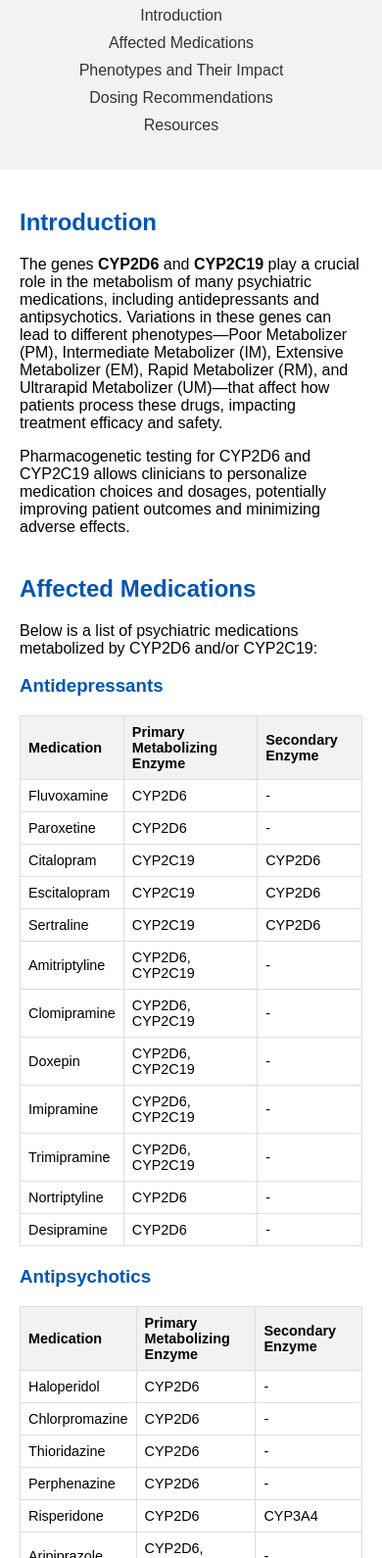
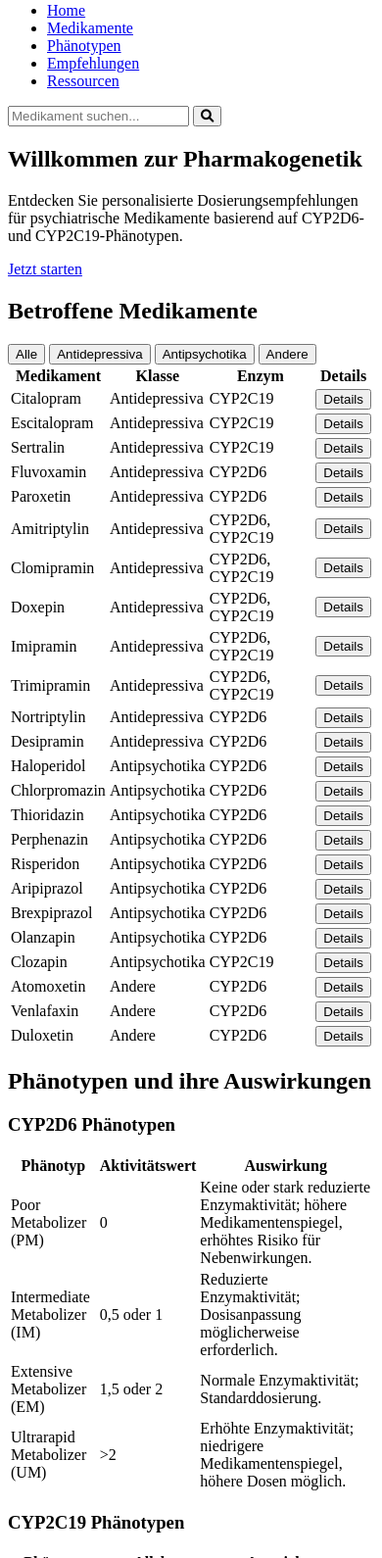
Before and after one commit to vincentck24/Pharmacogenetics-Psychiatry, a plain HTML site: page index.html in a window 390 px wide. Shown: the part 167-1757 px from the top of the page at 98% size. Drawn offline with Linux system fonts and the light colour scheme.

Commit message:
Update index.html

```diff
--- a/index.html
+++ b/index.html
@@ -1,271 +1,325 @@
 <!DOCTYPE html>
-<html lang="en">
+<html lang="de">
 <head>
     <meta charset="UTF-8">
     <meta name="viewport" content="width=device-width, initial-scale=1.0">
-    <title>Pharmacogenetics in Psychiatry: CYP2D6 and CYP2C19</title>
+    <title>Pharmakogenetik in der Psychiatrie</title>
+    <link rel="stylesheet" href="https://cdnjs.cloudflare.com/ajax/libs/font-awesome/6.0.0/css/all.min.css">
+    <link href="https://fonts.googleapis.com/css2?family=Roboto:wght@300;400;700&display=swap" rel="stylesheet">
     <style>
-        body {
-            font-family: Arial, sans-serif;
-            margin: 0;
-            padding: 0;
-        }
-        header {
-            background-color: #f2f2f2;
-            padding: 20px;
-            text-align: center;
-        }
-        nav ul {
-            list-style: none;
-            padding: 0;
-        }
-        nav ul li {
-            display: inline;
-            margin-right: 20px;
-        }
-        nav ul li a {
-            text-decoration: none;
-            color: #333;
-        }
-        main {
-            padding: 20px;
-        }
-        section {
-            margin-bottom: 40px;
-        }
-        h2, h3 {
-            color: #0056b3;
-        }
-        table {
-            width: 100%;
-            border-collapse: collapse;
-            margin-bottom: 20px;
-        }
-        th, td {
-            border: 1px solid #ddd;
-            padding: 8px;
-            text-align: left;
-        }
-        th {
-            background-color: #f2f2f2;
-        }
-        footer {
-            background-color: #f2f2f2;
-            padding: 10px;
-            text-align: center;
-            font-size: 0.8em;
-        }
-        @media (max-width: 768px) {
-            nav ul li {
-                display: block;
-                margin-bottom: 10px;
-            }
-            table {
-                font-size: 0.9em;
-            }
-        }
+        /* Siehe CSS unten */
     </style>
 </head>
 <body>
     <header>
-        <h1>Pharmacogenetics in Psychiatry: CYP2D6 and CYP2C19</h1>
-        <nav>
-            <ul>
-                <li><a href="#introduction">Introduction</a></li>
-                <li><a href="#medications">Affected Medications</a></li>
-                <li><a href="#phenotypes">Phenotypes and Their Impact</a></li>
-                <li><a href="#recommendations">Dosing Recommendations</a></li>
-                <li><a href="#resources">Resources</a></li>
-            </ul>
-        </nav>
+        <div class="header-container">
+            <h1>Pharmakogenetik in der Psychiatrie</h1>
+            <p class="subtitle">Personalisierte Dosierungsempfehlungen für Psychopharmaka</p>
+            <nav class="sticky-nav">
+                <ul>
+                    <li><a href="#home">Home</a></li>
+                    <li><a href="#medikamente">Medikamente</a></li>
+                    <li><a href="#phaenotypen">Phänotypen</a></li>
+                    <li><a href="#empfehlungen">Empfehlungen</a></li>
+                    <li><a href="#ressourcen">Ressourcen</a></li>
+                </ul>
+                <div class="search-bar">
+                    <input type="text" id="searchInput" placeholder="Medikament suchen...">
+                    <button><i class="fas fa-search"></i></button>
+                </div>
+            </nav>
+        </div>
     </header>
+
     <main>
-        <section id="introduction">
-            <h2>Introduction</h2>
-            <p>The genes <strong>CYP2D6</strong> and <strong>CYP2C19</strong> play a crucial role in the metabolism of many psychiatric medications, including antidepressants and antipsychotics. Variations in these genes can lead to different phenotypes—Poor Metabolizer (PM), Intermediate Metabolizer (IM), Extensive Metabolizer (EM), Rapid Metabolizer (RM), and Ultrarapid Metabolizer (UM)—that affect how patients process these drugs, impacting treatment efficacy and safety.</p>
-            <p>Pharmacogenetic testing for CYP2D6 and CYP2C19 allows clinicians to personalize medication choices and dosages, potentially improving patient outcomes and minimizing adverse effects.</p>
+        <section id="home" class="hero-section">
+            <div class="hero-content">
+                <h2>Willkommen zur Pharmakogenetik</h2>
+                <p>Entdecken Sie personalisierte Dosierungsempfehlungen für psychiatrische Medikamente basierend auf CYP2D6- und CYP2C19-Phänotypen.</p>
+                <a href="#medikamente" class="cta-button">Jetzt starten</a>
+            </div>
         </section>
 
-        <section id="medications">
-            <h2>Affected Medications</h2>
-            <p>Below is a list of psychiatric medications metabolized by CYP2D6 and/or CYP2C19:</p>
-
-            <h3>Antidepressants</h3>
-            <table>
+        <section id="medikamente" class="content-section">
+            <h2>Betroffene Medikamente</h2>
+            <div class="filter-buttons">
+                <button data-filter="all" class="filter-btn active">Alle</button>
+                <button data-filter="antidepressiva" class="filter-btn">Antidepressiva</button>
+                <button data-filter="antipsychotika" class="filter-btn">Antipsychotika</button>
+                <button data-filter="andere" class="filter-btn">Andere</button>
+            </div>
+            <table id="medikamenteTable" class="sortable-table">
                 <thead>
                     <tr>
-                        <th>Medication</th>
-                        <th>Primary Metabolizing Enzyme</th>
-                        <th>Secondary Enzyme</th>
+                        <th>Medikament</th>
+                        <th>Klasse</th>
+                        <th>Enzym</th>
+                        <th>Details</th>
                     </tr>
                 </thead>
                 <tbody>
-                    <tr><td>Fluvoxamine</td><td>CYP2D6</td><td>-</td></tr>
-                    <tr><td>Paroxetine</td><td>CYP2D6</td><td>-</td></tr>
-                    <tr><td>Citalopram</td><td>CYP2C19</td><td>CYP2D6</td></tr>
-                    <tr><td>Escitalopram</td><td>CYP2C19</td><td>CYP2D6</td></tr>
-                    <tr><td>Sertraline</td><td>CYP2C19</td><td>CYP2D6</td></tr>
-                    <tr><td>Amitriptyline</td><td>CYP2D6, CYP2C19</td><td>-</td></tr>
-                    <tr><td>Clomipramine</td><td>CYP2D6, CYP2C19</td><td>-</td></tr>
-                    <tr><td>Doxepin</td><td>CYP2D6, CYP2C19</td><td>-</td></tr>
-                    <tr><td>Imipramine</td><td>CYP2D6, CYP2C19</td><td>-</td></tr>
-                    <tr><td>Trimipramine</td><td>CYP2D6, CYP2C19</td><td>-</td></tr>
-                    <tr><td>Nortriptyline</td><td>CYP2D6</td><td>-</td></tr>
-                    <tr><td>Desipramine</td><td>CYP2D6</td><td>-</td></tr>
-                </tbody>
-            </table>
-
-            <h3>Antipsychotics</h3>
-            <table>
-                <thead>
-                    <tr>
-                        <th>Medication</th>
-                        <th>Primary Metabolizing Enzyme</th>
-                        <th>Secondary Enzyme</th>
+                    <tr data-klasse="antidepressiva">
+                        <td>Citalopram</td>
+                        <td>Antidepressiva</td>
+                        <td>CYP2C19</td>
+                        <td><button class="details-btn" data-medikament="citalopram">Details</button></td>
                     </tr>
-                </thead>
-                <tbody>
-                    <tr><td>Haloperidol</td><td>CYP2D6</td><td>-</td></tr>
-                    <tr><td>Chlorpromazine</td><td>CYP2D6</td><td>-</td></tr>
-                    <tr><td>Thioridazine</td><td>CYP2D6</td><td>-</td></tr>
-                    <tr><td>Perphenazine</td><td>CYP2D6</td><td>-</td></tr>
-                    <tr><td>Risperidone</td><td>CYP2D6</td><td>CYP3A4</td></tr>
-                    <tr><td>Aripiprazole</td><td>CYP2D6, CYP3A4</td><td>-</td></tr>
-                    <tr><td>Brexpiprazole</td><td>CYP2D6, CYP3A4</td><td>-</td></tr>
-                    <tr><td>Olanzapine</td><td>CYP1A2</td><td>CYP2D6</td></tr>
-                    <tr><td>Clozapine</td><td>CYP1A2</td><td>CYP2C19, CYP2D6, CYP3A4</td></tr>
+                    <tr data-klasse="antidepressiva">
+                        <td>Escitalopram</td>
+                        <td>Antidepressiva</td>
+                        <td>CYP2C19</td>
+                        <td><button class="details-btn" data-medikament="escitalopram">Details</button></td>
+                    </tr>
+                    <tr data-klasse="antidepressiva">
+                        <td>Sertralin</td>
+                        <td>Antidepressiva</td>
+                        <td>CYP2C19</td>
+                        <td><button class="details-btn" data-medikament="sertralin">Details</button></td>
+                    </tr>
+                    <tr data-klasse="antidepressiva">
+                        <td>Fluvoxamin</td>
+                        <td>Antidepressiva</td>
+                        <td>CYP2D6</td>
+                        <td><button class="details-btn" data-medikament="fluvoxamin">Details</button></td>
+                    </tr>
+                    <tr data-klasse="antidepressiva">
+                        <td>Paroxetin</td>
+                        <td>Antidepressiva</td>
+                        <td>CYP2D6</td>
+                        <td><button class="details-btn" data-medikament="paroxetin">Details</button></td>
+                    </tr>
+                    <tr data-klasse="antidepressiva">
+                        <td>Amitriptylin</td>
+                        <td>Antidepressiva</td>
+                        <td>CYP2D6, CYP2C19</td>
+                        <td><button class="details-btn" data-medikament="amitriptylin">Details</button></td>
+                    </tr>
+                    <tr data-klasse="antidepressiva">
+                        <td>Clomipramin</td>
+                        <td>Antidepressiva</td>
+                        <td>CYP2D6, CYP2C19</td>
+                        <td><button class="details-btn" data-medikament="clomipramin">Details</button></td>
+                    </tr>
+                    <tr data-klasse="antidepressiva">
+                        <td>Doxepin</td>
+                        <td>Antidepressiva</td>
+                        <td>CYP2D6, CYP2C19</td>
+                        <td><button class="details-btn" data-medikament="doxepin">Details</button></td>
+                    </tr>
+                    <tr data-klasse="antidepressiva">
+                        <td>Imipramin</td>
+                        <td>Antidepressiva</td>
+                        <td>CYP2D6, CYP2C19</td>
+                        <td><button class="details-btn" data-medikament="imipramin">Details</button></td>
+                    </tr>
+                    <tr data-klasse="antidepressiva">
+                        <td>Trimipramin</td>
+                        <td>Antidepressiva</td>
+                        <td>CYP2D6, CYP2C19</td>
+                        <td><button class="details-btn" data-medikament="trimipramin">Details</button></td>
+                    </tr>
+                    <tr data-klasse="antidepressiva">
+                        <td>Nortriptylin</td>
+                        <td>Antidepressiva</td>
+                        <td>CYP2D6</td>
+                        <td><button class="details-btn" data-medikament="nortriptylin">Details</button></td>
+                    </tr>
+                    <tr data-klasse="antidepressiva">
+                        <td>Desipramin</td>
+                        <td>Antidepressiva</td>
+                        <td>CYP2D6</td>
+                        <td><button class="details-btn" data-medikament="desipramin">Details</button></td>
+                    </tr>
+                    <tr data-klasse="antipsychotika">
+                        <td>Haloperidol</td>
+                        <td>Antipsychotika</td>
+                        <td>CYP2D6</td>
+                        <td><button class="details-btn" data-medikament="haloperidol">Details</button></td>
+                    </tr>
+                    <tr data-klasse="antipsychotika">
+                        <td>Chlorpromazin</td>
+                        <td>Antipsychotika</td>
+                        <td>CYP2D6</td>
+                        <td><button class="details-btn" data-medikament="chlorpromazin">Details</button></td>
+                    </tr>
+                    <tr data-klasse="antipsychotika">
+                        <td>Thioridazin</td>
+                        <td>Antipsychotika</td>
+                        <td>CYP2D6</td>
+                        <td><button class="details-btn" data-medikament="thioridazin">Details</button></td>
+                    </tr>
+                    <tr data-klasse="antipsychotika">
+                        <td>Perphenazin</td>
+                        <td>Antipsychotika</td>
+                        <td>CYP2D6</td>
+                        <td><button class="details-btn" data-medikament="perphenazin">Details</button></td>
+                    </tr>
+                    <tr data-klasse="antipsychotika">
+                        <td>Risperidon</td>
+                        <td>Antipsychotika</td>
+                        <td>CYP2D6</td>
+                        <td><button class="details-btn" data-medikament="risperidon">Details</button></td>
+                    </tr>
+                    <tr data-klasse="antipsychotika">
+                        <td>Aripiprazol</td>
+                        <td>Antipsychotika</td>
+                        <td>CYP2D6</td>
+                        <td><button class="details-btn" data-medikament="aripiprazol">Details</button></td>
+                    </tr>
+                    <tr data-klasse="antipsychotika">
+                        <td>Brexpiprazol</td>
+                        <td>Antipsychotika</td>
+                        <td>CYP2D6</td>
+                        <td><button class="details-btn" data-medikament="brexpiprazol">Details</button></td>
+                    </tr>
+                    <tr data-klasse="antipsychotika">
+                        <td>Olanzapin</td>
+                        <td>Antipsychotika</td>
+                        <td>CYP2D6</td>
+                        <td><button class="details-btn" data-medikament="olanzapin">Details</button></td>
+                    </tr>
+                    <tr data-klasse="antipsychotika">
+                        <td>Clozapin</td>
+                        <td>Antipsychotika</td>
+                        <td>CYP2C19</td>
+                        <td><button class="details-btn" data-medikament="clozapin">Details</button></td>
+                    </tr>
+                    <tr data-klasse="andere">
+                        <td>Atomoxetin</td>
+                        <td>Andere</td>
+                        <td>CYP2D6</td>
+                        <td><button class="details-btn" data-medikament="atomoxetin">Details</button></td>
+                    </tr>
+                    <tr data-klasse="andere">
+                        <td>Venlafaxin</td>
+                        <td>Andere</td>
+                        <td>CYP2D6</td>
+                        <td><button class="details-btn" data-medikament="venlafaxin">Details</button></td>
+                    </tr>
+                    <tr data-klasse="andere">
+                        <td>Duloxetin</td>
+                        <td>Andere</td>
+                        <td>CYP2D6</td>
+                        <td><button class="details-btn" data-medikament="duloxetin">Details</button></td>
+                    </tr>
                 </tbody>
             </table>
         </section>
 
-        <section id="phenotypes">
-            <h2>Phenotypes and Their Impact</h2>
-            <p>The phenotypes for CYP2D6 and CYP2C19 are categorized as follows:</p>
-
-            <h3>CYP2D6 Phenotypes</h3>
-            <table>
+        <section id="phaenotypen" class="content-section">
+            <h2>Phänotypen und ihre Auswirkungen</h2>
+            <h3>CYP2D6 Phänotypen</h3>
+            <table class="info-table">
                 <thead>
                     <tr>
-                        <th>Phenotype</th>
-                        <th>Activity Score</th>
-                        <th>Impact on Drug Metabolism</th>
+                        <th>Phänotyp</th>
+                        <th>Aktivitätswert</th>
+                        <th>Auswirkung</th>
                     </tr>
                 </thead>
                 <tbody>
                     <tr>
                         <td>Poor Metabolizer (PM)</td>
                         <td>0</td>
-                        <td>No or significantly reduced enzyme activity; higher drug levels, increased risk of side effects.</td>
+                        <td>Keine oder stark reduzierte Enzymaktivität; höhere Medikamentenspiegel, erhöhtes Risiko für Nebenwirkungen.</td>
                     </tr>
                     <tr>
                         <td>Intermediate Metabolizer (IM)</td>
-                        <td>0.5 or 1</td>
-                        <td>Reduced enzyme activity; may require dose adjustments.</td>
+                        <td>0,5 oder 1</td>
+                        <td>Reduzierte Enzymaktivität; Dosisanpassung möglicherweise erforderlich.</td>
                     </tr>
                     <tr>
                         <td>Extensive Metabolizer (EM)</td>
-                        <td>1.5 or 2</td>
-                        <td>Normal enzyme activity; standard dosing applies.</td>
+                        <td>1,5 oder 2</td>
+                        <td>Normale Enzymaktivität; Standarddosierung.</td>
                     </tr>
                     <tr>
                         <td>Ultrarapid Metabolizer (UM)</td>
                         <td>>2</td>
-                        <td>Increased enzyme activity; lower drug levels, may require higher doses.</td>
+                        <td>Erhöhte Enzymaktivität; niedrigere Medikamentenspiegel, höhere Dosen möglich.</td>
                     </tr>
                 </tbody>
             </table>
-
-            <h3>CYP2C19 Phenotypes</h3>
-            <table>
+            <h3>CYP2C19 Phänotypen</h3>
+            <table class="info-table">
                 <thead>
                     <tr>
-                        <th>Phenotype</th>
-                        <th>Alleles</th>
-                        <th>Impact on Drug Metabolism</th>
+                        <th>Phänotyp</th>
+                        <th>Allele</th>
+                        <th>Auswirkung</th>
                     </tr>
                 </thead>
                 <tbody>
                     <tr>
                         <td>Poor Metabolizer (PM)</td>
-                        <td>No functional alleles (e.g., *2/*2)</td>
-                        <td>Significantly reduced enzyme activity; higher drug levels, increased risk of side effects.</td>
+                        <td>Keine funktionalen Allele (z.B. *2/*2)</td>
+                        <td>Stark reduzierte Enzymaktivität; höhere Medikamentenspiegel.</td>
                     </tr>
                     <tr>
                         <td>Intermediate Metabolizer (IM)</td>
-                        <td>One functional allele (e.g., *1/*2)</td>
-                        <td>Reduced enzyme activity; may require dose adjustments.</td>
+                        <td>Ein funktionales Allel (z.B. *1/*2)</td>
+                        <td>Reduzierte Enzymaktivität; Dosisanpassung möglich.</td>
                     </tr>
                     <tr>
                         <td>Extensive Metabolizer (EM)</td>
-                        <td>Two functional alleles (*1/*1)</td>
-                        <td>Normal enzyme activity; standard dosing applies.</td>
+                        <td>Zwei funktionale Allele (*1/*1)</td>
+                        <td>Normale Enzymaktivität; Standarddosierung.</td>
                     </tr>
                     <tr>
                         <td>Rapid Metabolizer (RM)</td>
-                        <td>One *17 allele (e.g., *1/*17)</td>
-                        <td>Increased enzyme activity; may require higher doses.</td>
+                        <td>Ein *17 Allel (z.B. *1/*17)</td>
+                        <td>Erhöhte Enzymaktivität; höhere Dosen möglich.</td>
                     </tr>
                     <tr>
                         <td>Ultrarapid Metabolizer (UM)</td>
-                        <td>Two *17 alleles (*17/*17)</td>
-                        <td>Significantly increased enzyme activity; lower drug levels, may require higher doses.</td>
+                        <td>Zwei *17 Allele (*17/*17)</td>
+                        <td>Stark erhöhte Enzymaktivität; höhere Dosen erforderlich.</td>
                     </tr>
                 </tbody>
             </table>
         </section>
 
-        <section id="recommendations">
-            <h2>Dosing Recommendations</h2>
-            <p>The <strong>Clinical Pharmacogenetics Implementation Consortium (CPIC)</strong> and the <strong>Dutch Pharmacogenetics Working Group (DPWG)</strong> provide guidelines for adjusting medication doses based on CYP2D6 and CYP2C19 phenotypes. Key recommendations include:</p>
-
-            <h3>Antidepressants</h3>
-            <ul>
-                <li><strong>SSRIs (e.g., Citalopram, Escitalopram, Sertraline) - CYP2C19:</strong>
+        <section id="empfehlungen" class="content-section">
+            <h2>Dosierungsempfehlungen</h2>
+            <p>Basierend auf CPIC- und DPWG-Richtlinien.</p>
+            <div class="recommendation-grid">
+                <div class="recommendation-card">
+                    <h4>Citalopram (CYP2C19)</h4>
                     <ul>
-                        <li>PM: Reduce dose by 50% or select an alternative drug.</li>
-                        <li>IM: Consider dose reduction or alternative drug.</li>
-                        <li>UM: May require higher doses or alternative drug.</li>
+                        <li><strong>PM:</strong> Dosis um 50% reduzieren oder Alternative wählen.</li>
+                        <li><strong>IM:</strong> Dosis um 25% reduzieren.</li>
+                        <li><strong>UM:</strong> Alternative wählen oder Dosis erhöhen.</li>
                     </ul>
-                </li>
-                <li><strong>Tricyclic Antidepressants (e.g., Amitriptyline, Nortriptyline) - CYP2D6 and CYP2C19:</strong>
-                    <ul>
-                        <li>PM for CYP2D6: Reduce dose or select alternative drug.</li>
-                        <li>UM for CYP2D6: May require higher doses.</li>
-                        <li>PM for CYP2C19: Consider dose adjustments.</li>
-                    </ul>
-                </li>
-            </ul>
-
-            <h3>Antipsychotics</h3>
-            <ul>
-                <li><strong>Risperidone - CYP2D6:</strong>
-                    <ul>
-                        <li>PM: Reduce dose or select alternative drug.</li>
-                        <li>UM: May require higher doses.</li>
-                    </ul>
-                </li>
-                <li><strong>Aripiprazole - CYP2D6:</strong>
-                    <ul>
-                        <li>PM: Reduce dose.</li>
-                        <li>UM: May require higher doses.</li>
-                    </ul>
-                </li>
-            </ul>
-            <p>For detailed guidelines, refer to the <a href="https://cpicpgx.org/guidelines/">CPIC Guidelines</a> and <a href="https://www.knmp.nl/dossiers/farmacogenetica">DPWG Guidelines</a>.</p>
+                </div>
+                <!-- Weitere Empfehlungen können hier als Karten hinzugefügt werden -->
+            </div>
         </section>
 
-        <section id="resources">
-            <h2>Resources</h2>
-            <p>For more information, visit these resources:</p>
-            <ul>
-                <li><a href="https://cpicpgx.org/guidelines/">CPIC Guidelines</a></li>
-                <li><a href="https://www.knmp.nl/dossiers/farmacogenetica">DPWG Guidelines</a></li>
-                <li><a href="https://www.pharmgkb.org/">PharmGKB</a></li>
+        <section id="ressourcen" class="content-section">
+            <h2>Ressourcen</h2>
+            <ul class="resource-list">
+                <li><a href="https://cpicpgx.org/guidelines/" target="_blank">CPIC Richtlinien</a></li>
+                <li><a href="https://www.knmp.nl/dossiers/farmacogenetica" target="_blank">DPWG Richtlinien</a></li>
+                <li><a href="https://www.pharmgkb.org/" target="_blank">PharmGKB</a></li>
             </ul>
         </section>
     </main>
+
     <footer>
-        <p>Disclaimer: This website is for informational purposes only and should not be considered medical advice. Always consult a qualified healthcare provider before making changes to medication regimens.</p>
+        <p>Haftungsausschluss: Diese Informationen dienen nur zu Bildungszwecken und ersetzen keine medizinische Beratung. Konsultieren Sie einen Arzt.</p>
     </footer>
+
+    <!-- Modal für Details -->
+    <div id="modal" class="modal">
+        <div class="modal-content">
+            <span class="close-btn">&times;</span>
+            <h3 id="modal-title"></h3>
+            <div id="modal-body"></div>
+        </div>
+    </div>
+
+    <script>
+        /* Siehe JavaScript unten */
+    </script>
 </body>
 </html>
```
